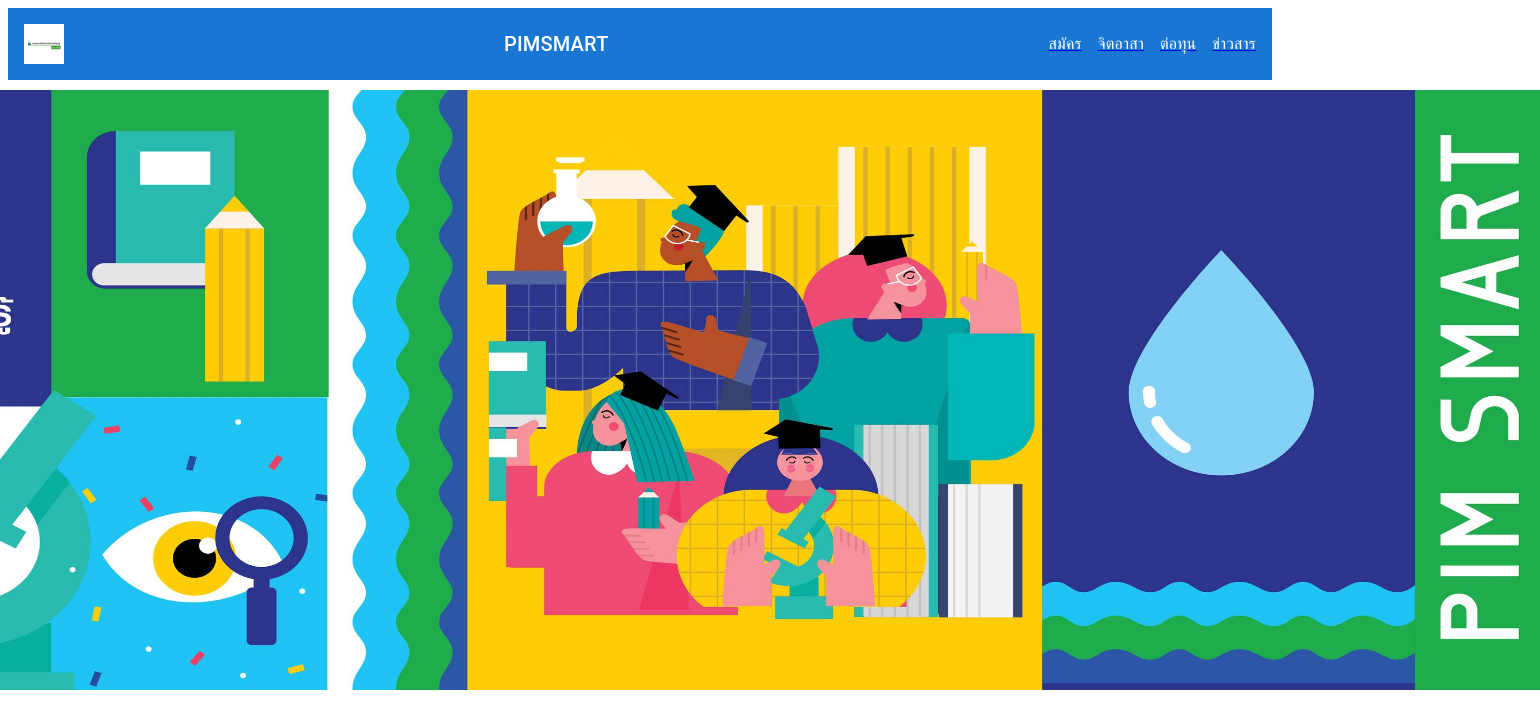
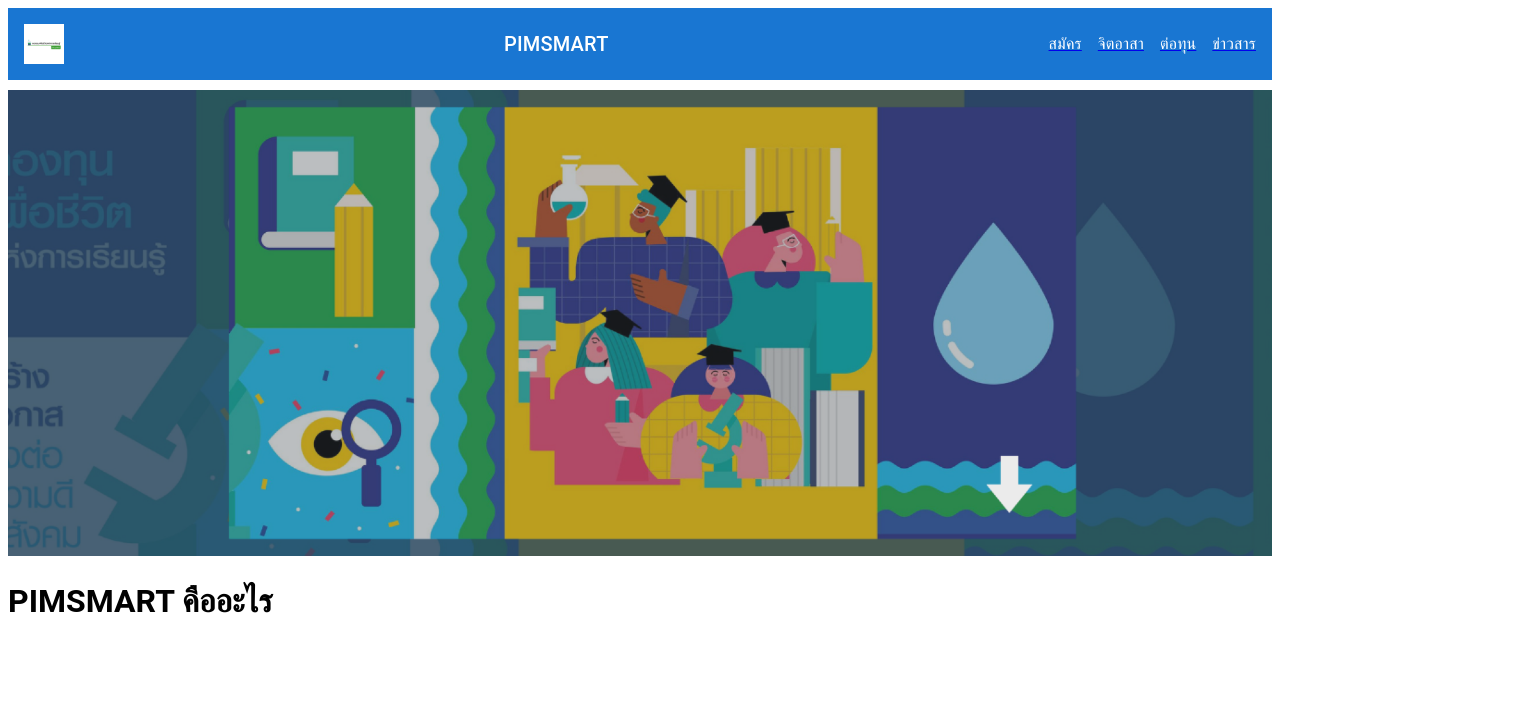
Before and after one commit to mee499999/frontend_pimsmart, a Next.js app: page / in a window 1280 px wide. Shown: the top 728 px of the page, 1540 px wide, since content can reach past the window. Built offline with nearby package versions, Linux system fonts and the light colour scheme.

Commit message:
สร้างหน้า แรก

```diff
--- /dev/null
+++ b/app/globals.css
@@ -0,0 +1,4 @@
+/* globals.css หรือไฟล์ CSS หลักของคุณ */
+@tailwind base;
+@tailwind components;
+@tailwind utilities;
--- a/app/page.tsx
+++ b/app/page.tsx
@@ -3,15 +3,26 @@
 import React from 'react';
 import Image from 'next/image';
 import Layout from '@/components/Layout';
-import pimHomeImage from '@/public/pimHome.jpg';
+import pimHomeImage from '@/public/Large.png';
 
 const Page: React.FC = () => {
   return (
-    <Layout >
+    <Layout>
       <div className="flex justify-center items-center h-screen">
-        <Image src={pimHomeImage} alt="Pim Home image description" width={1800} height={600} />
+        <div className="relative w-full min-w-[auto]"> {/* กำหนดขนาดของ container */}
+          {/* ภาพที่ต้องการเบลอ */}
+          <Image
+            src={pimHomeImage}
+            alt="Pim Home image description"
+            layout="responsive" // ใช้เพื่อให้ภาพตอบสนองตามขนาด container
+            width={1800}
+            height={600}
+
+          />
+        </div>
       </div>
 
+      <h1>PIMSMART คืออะไร</h1>
     </Layout>
   );
 };
--- a/package.json
+++ b/package.json
@@ -46,11 +46,11 @@
     "@types/react": "^18.3.3",
     "@types/react-dom": "^18.3.0",
     "@types/sortablejs": "^1.15.8",
-    "autoprefixer": "^10",
+    "autoprefixer": "^10.4.20",
     "eslint": "^8",
     "eslint-config-next": "13.5.6",
-    "postcss": "^8",
-    "tailwindcss": "^3",
+    "postcss": "^8.4.45",
+    "tailwindcss": "^3.4.10",
     "typescript": "5.5.4"
   }
 }
--- a/tailwind.config.js
+++ b/tailwind.config.js
@@ -1,5 +1,5 @@
 /** @type {import('tailwindcss').Config} */
-const theme = require('./theme'); // Import values from theme.ts
+const theme = require('./app/theme'); // Import values from theme.ts
 
 module.exports = {
   content: [
```
Also changed, not shown: app/api/register/page.tsx (added, +22 -0 lines), public/Large.png (added), 1 other file (tests, documents, lock files or other folders).
